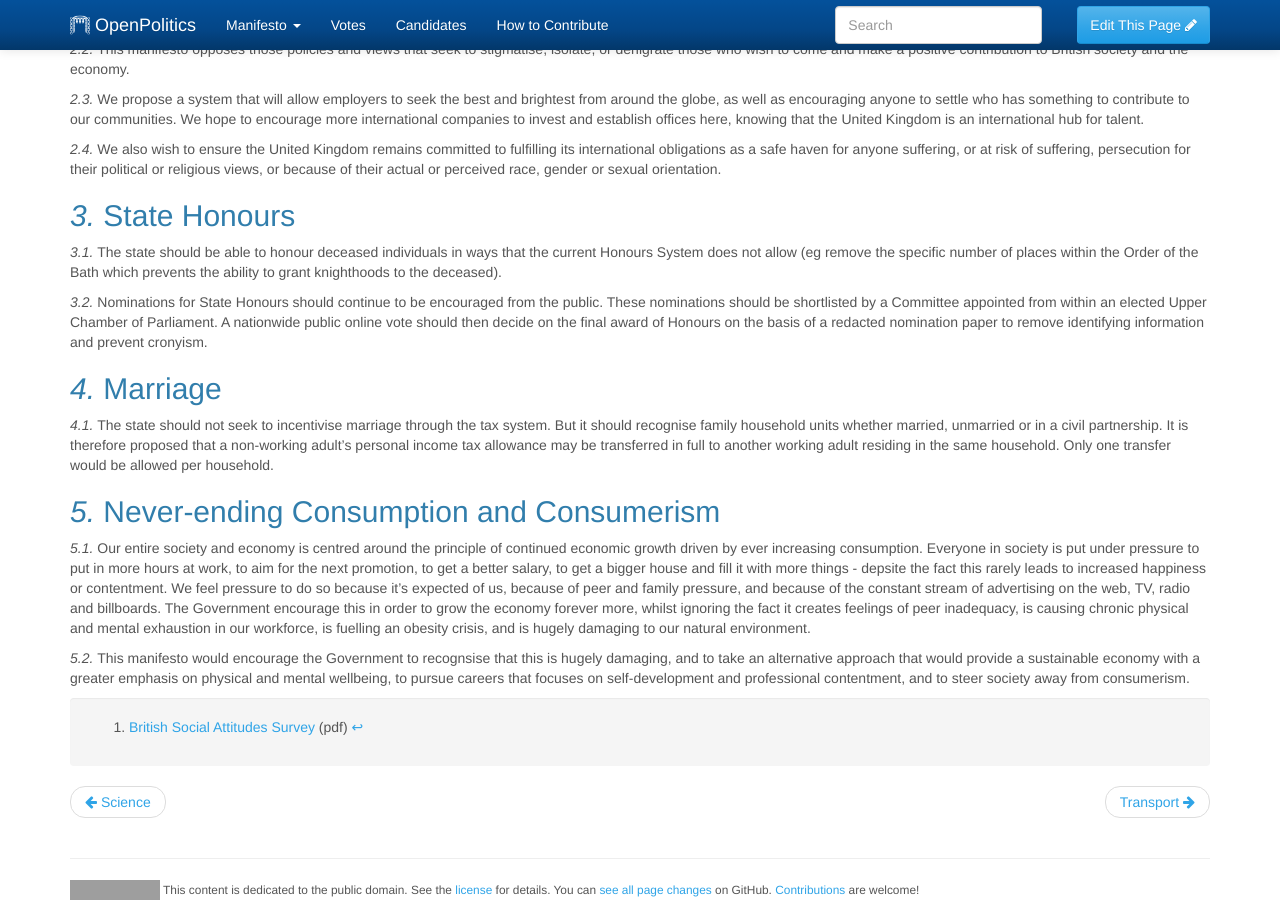
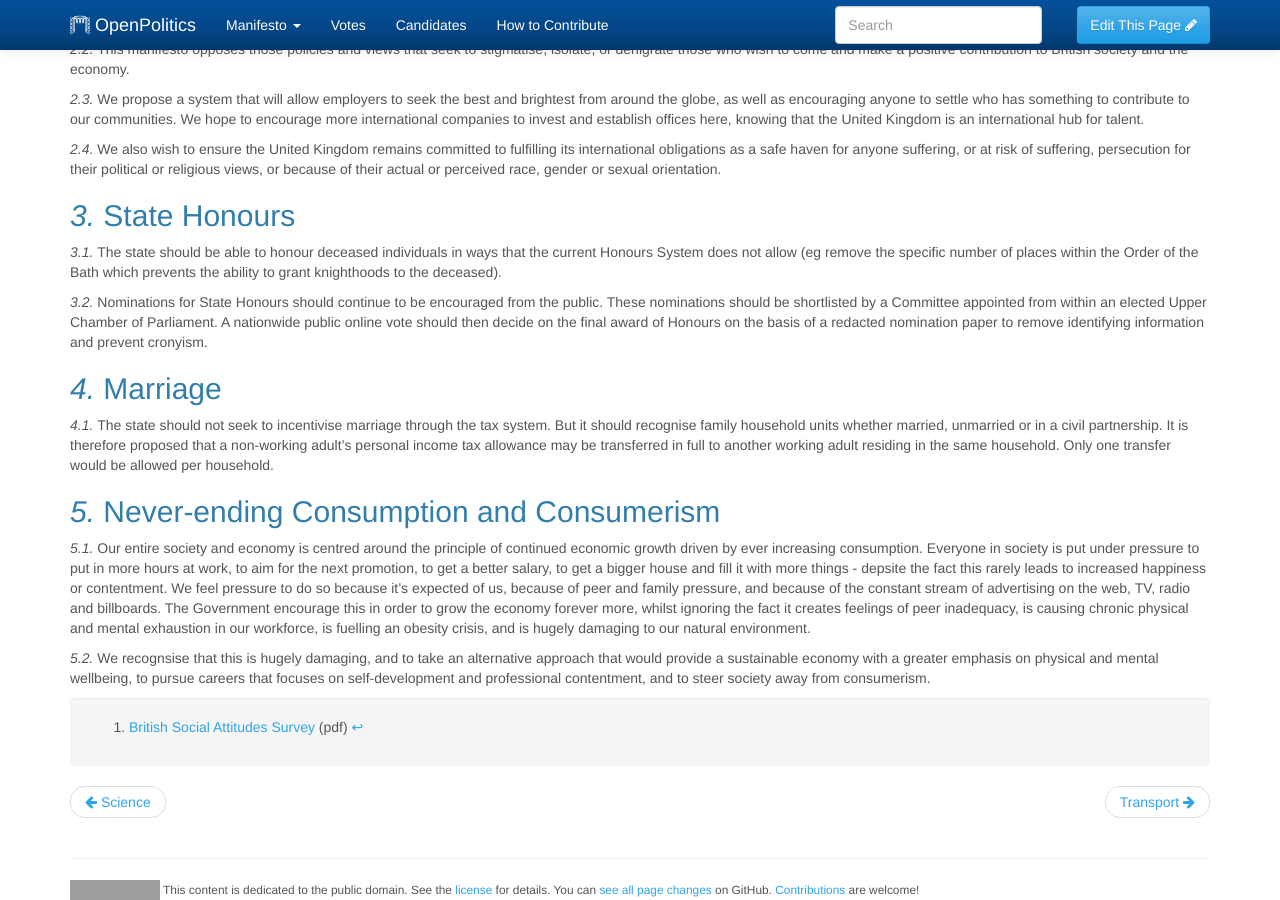
Before and after one commit to openpolitics/manifesto, a Jekyll site: the page built from manifesto/society.md, in a window 1280 px wide and 900 px high, scrolled down 642 px. Built offline with Jekyll 4.4.1, drawn with Linux system fonts in a browser that asks for light colours; grey boxes are pictures that could not be loaded.

Commit message:
Updated following discussion
Replaced "We want the government to recognise" with "We recognise"

```diff
--- a/manifesto/society.md
+++ b/manifesto/society.md
@@ -54,7 +54,7 @@ The state should not seek to incentivise marriage through the tax system. But it
 
 Our entire society and economy is centred around the principle of continued economic growth driven by ever increasing consumption. Everyone in society is put under pressure to put in more hours at work, to aim for the next promotion, to get a better salary, to get a bigger house and fill it with more things - depsite the fact this rarely leads to increased happiness or contentment. We feel pressure to do so because it's expected of us, because of peer and family pressure, and because of the constant stream of advertising on the web, TV, radio and billboards. The Government encourage this in order to grow the economy forever more, whilst ignoring the fact it creates feelings of peer inadequacy, is causing chronic physical and mental exhaustion in our workforce, is fuelling an obesity crisis, and is hugely damaging to our natural environment.
 
-This manifesto would encourage the Government to recognsise that this is hugely damaging, and to take an alternative approach that would provide a sustainable economy with a greater emphasis on physical and mental wellbeing, to pursue careers that focuses on self-development and professional contentment, and to steer society away from consumerism.
+We recognsise that this is hugely damaging, and to take an alternative approach that would provide a sustainable economy with a greater emphasis on physical and mental wellbeing, to pursue careers that focuses on self-development and professional contentment, and to steer society away from consumerism.
 
 
 
```
